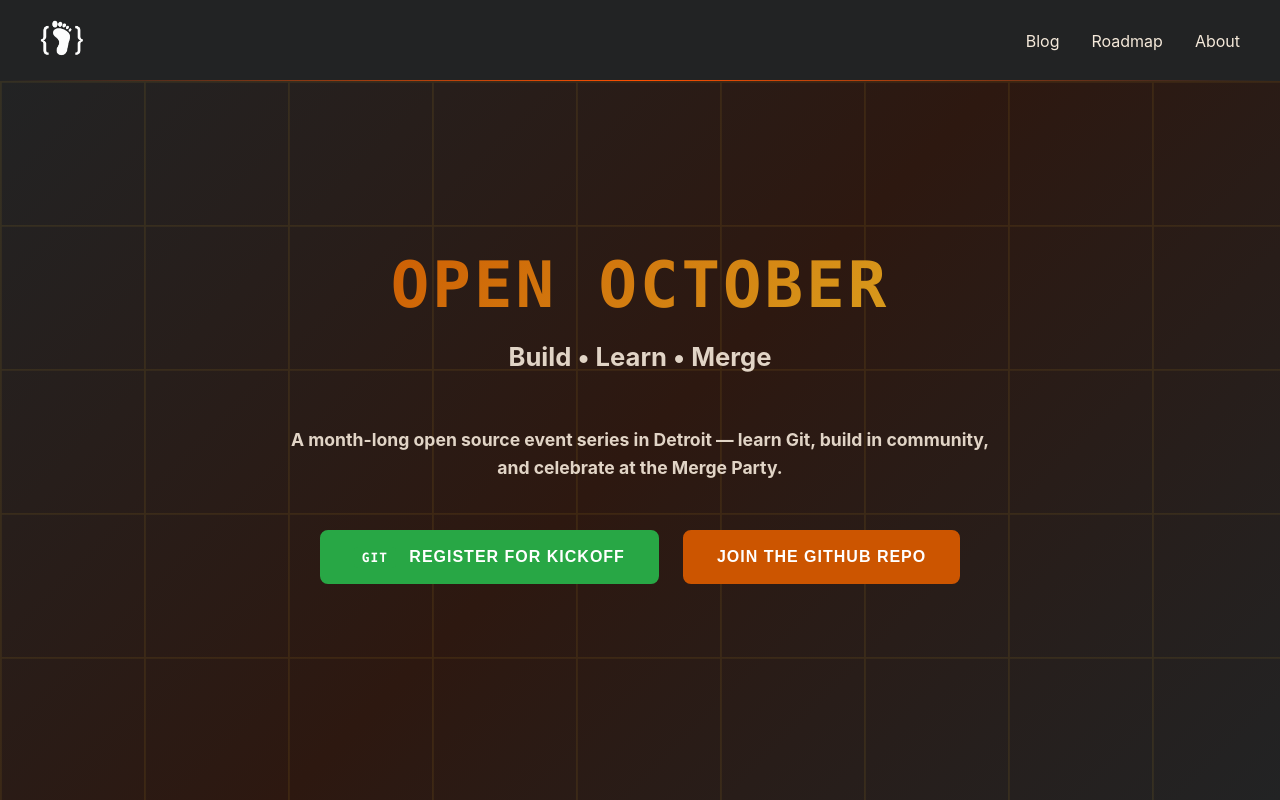
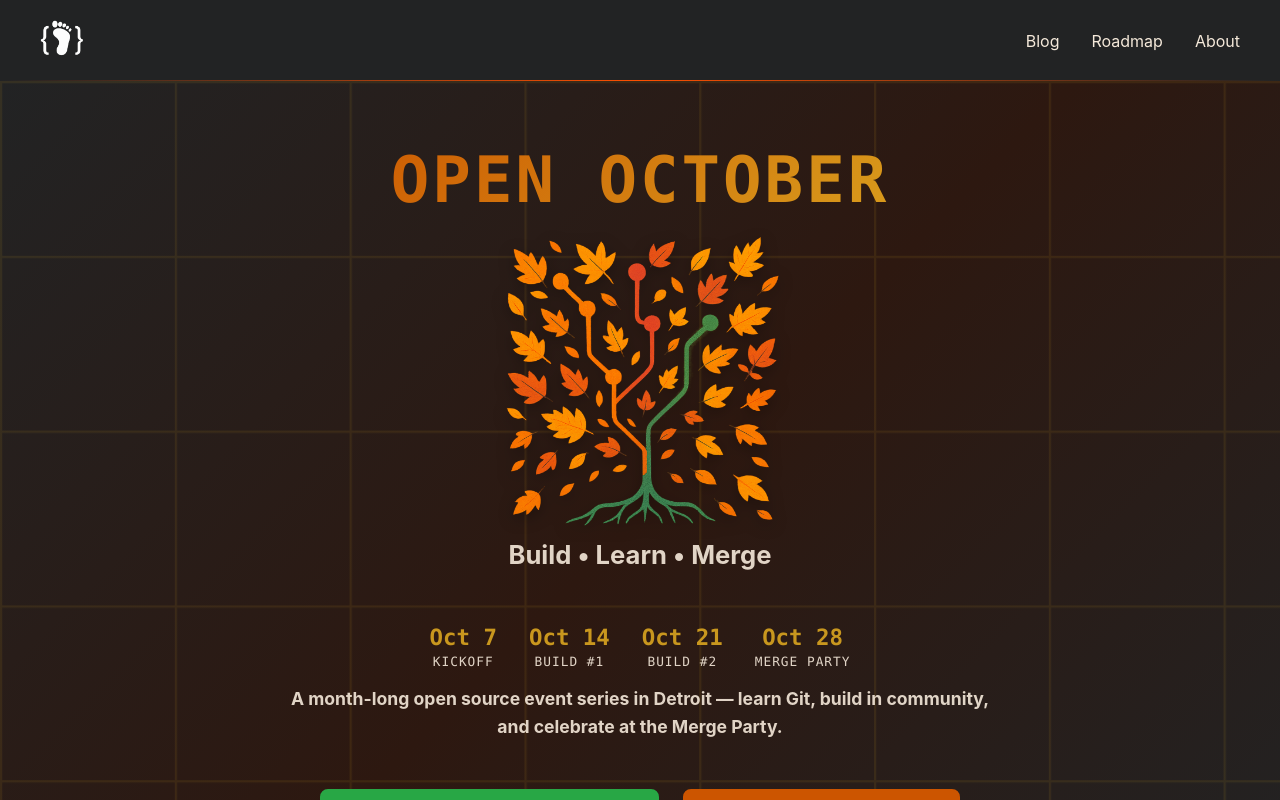
Before and after one commit to buidl-renaissance/thebarefoot.dev, a Next.js app: page /open-october in a window 1280 px wide. Shown: the top 800 px of the page. Built offline with nearby package versions, Linux system fonts and the light colour scheme.

Commit message:
open october

```diff
--- a/src/pages/open-october.tsx
+++ b/src/pages/open-october.tsx
@@ -61,6 +61,67 @@ const HeroContent = styled.div`
   position: relative;
   z-index: 1;
   max-width: 900px;
+`;
+
+
+const HeroTreeContainer = styled.div`
+  text-align: center;
+  margin-top: 1rem;
+`;
+
+const HeroTreeImage = styled(Image)`
+  filter: drop-shadow(0 4px 8px rgba(0, 0, 0, 0.3));
+
+  @media (max-width: 768px) {
+    width: 150px;
+    height: 150px;
+  }
+`;
+
+const HeroDatesContainer = styled.div`
+  display: flex;
+  justify-content: center;
+  gap: 2rem;
+  margin: 2rem 0 1rem 0;
+  flex-wrap: wrap;
+
+  @media (max-width: 768px) {
+    gap: 1rem;
+    margin: 1.5rem 0 1rem 0;
+  }
+`;
+
+const HeroDateItem = styled.div<{ theme: ThemeType }>`
+  text-align: center;
+  font-family: ${({ theme }) => theme.fonts.mono};
+  color: ${({ theme }) => theme.colors.creamyBeige};
+  font-size: 0.9rem;
+  opacity: 0.9;
+
+  @media (max-width: 768px) {
+    font-size: 0.8rem;
+  }
+`;
+
+const HeroDateNumber = styled.div`
+  font-size: 1.4rem;
+  font-weight: bold;
+  color: ${openOctoberColors.goldenrod};
+  margin-bottom: 0.2rem;
+
+  @media (max-width: 768px) {
+    font-size: 1.2rem;
+  }
+`;
+
+const HeroDateLabel = styled.div`
+  font-size: 0.8rem;
+  text-transform: uppercase;
+  letter-spacing: 1px;
+
+  @media (max-width: 768px) {
+    font-size: 0.7rem;
+  }
 `;
 
 const MainHeadline = styled.h1<{ theme: ThemeType }>`
@@ -477,9 +538,38 @@ export default function OpenOctober() {
       <HeroSection>
         <HeroContent>
           <MainHeadline>Open October</MainHeadline>
+          <HeroTreeContainer>
+            <HeroTreeImage
+              src="/images/open-october-tree.png"
+              alt="Open October Tree - Git branches merging into autumn foliage"
+              width={300}
+              height={300}
+            />
+          </HeroTreeContainer>
+
           <SubHeadline>
             Build • Learn • Merge
           </SubHeadline>
+
+          <HeroDatesContainer>
+            <HeroDateItem>
+              <HeroDateNumber>Oct 7</HeroDateNumber>
+              <HeroDateLabel>Kickoff</HeroDateLabel>
+            </HeroDateItem>
+            <HeroDateItem>
+              <HeroDateNumber>Oct 14</HeroDateNumber>
+              <HeroDateLabel>Build #1</HeroDateLabel>
+            </HeroDateItem>
+            <HeroDateItem>
+              <HeroDateNumber>Oct 21</HeroDateNumber>
+              <HeroDateLabel>Build #2</HeroDateLabel>
+            </HeroDateItem>
+            <HeroDateItem>
+              <HeroDateNumber>Oct 28</HeroDateNumber>
+              <HeroDateLabel>Merge Party</HeroDateLabel>
+            </HeroDateItem>
+          </HeroDatesContainer>
+
           <SubHeadline style={{ fontSize: '1.1rem', marginBottom: '3rem' }}>
             A month-long open source event series in Detroit — learn Git, build in community, and celebrate at the Merge Party.
           </SubHeadline>
```
Also changed, not shown: public/images/open-october-tree.png (added).
